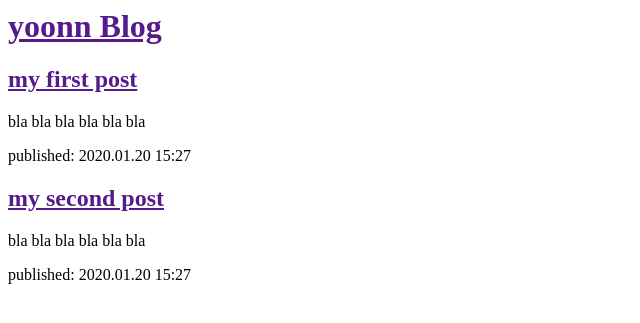
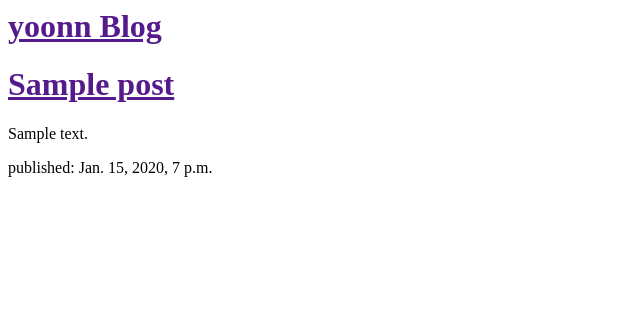
Before and after one commit to yoonn/my-first-blog, a Django app: page / in a window 1280 px wide. Shown: the top 323 px of the page, without its empty margins (0-640 px from the left). Run offline with Django 3.2, Linux system fonts and the light colour scheme; tables that the repository leaves empty hold one stand-in row (values such as "Sample post").

Commit message:
Modified templates to display posts from database.

```diff
--- a/blog/templates/blog/post_list.html
+++ b/blog/templates/blog/post_list.html
@@ -6,15 +6,12 @@
         <div>
             <h1><a href="">yoonn Blog</a></h1>
         </div>
-        <div>
-            <h2><a href="">my first post</a></h2>
-            <p>bla bla bla bla bla bla</p>
-            <p>published: 2020.01.20 15:27</p>
-        </div>
-        <div>
-            <h2><a href="">my second post</a></h2>
-            <p>bla bla bla bla bla bla</p>
-            <p>published: 2020.01.20 15:27</p>
-        </div>
+        {% for post in posts %}
+            <div>
+                <h1><a href="">{{ post.title }}</a></h1>
+                <p>{{ post.text|linebreaksbr }}</p>
+                <p>published: {{ post.published_date }}</p>
+            </div>
+        {%  endfor %}
     </body>
 </html>
--- a/blog/views.py
+++ b/blog/views.py
@@ -1,7 +1,10 @@
 from django.shortcuts import render
+from django.utils import timezone
+from .models import Post
 
 # Create your views here.
 
 
 def post_list(request):
-    return render(request, 'blog/post_list.html', {})
+    posts = Post.objects.filter(published_date__lte=timezone.now()).order_by('published_date')
+    return render(request, 'blog/post_list.html', {'posts': posts})
```
